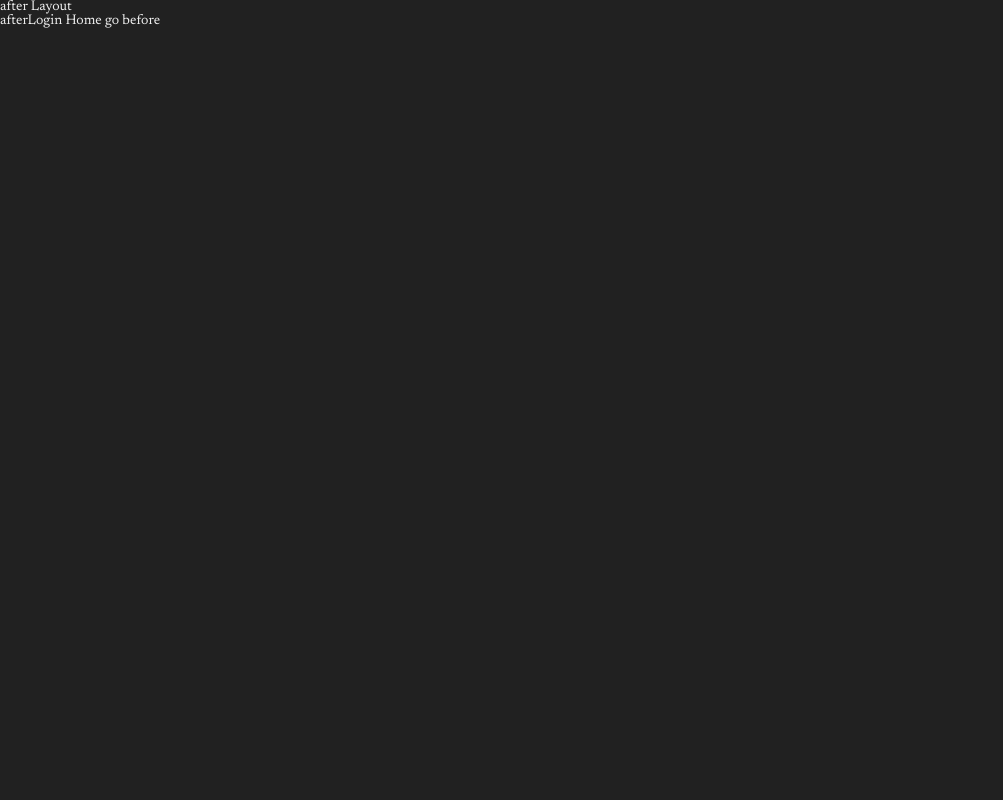
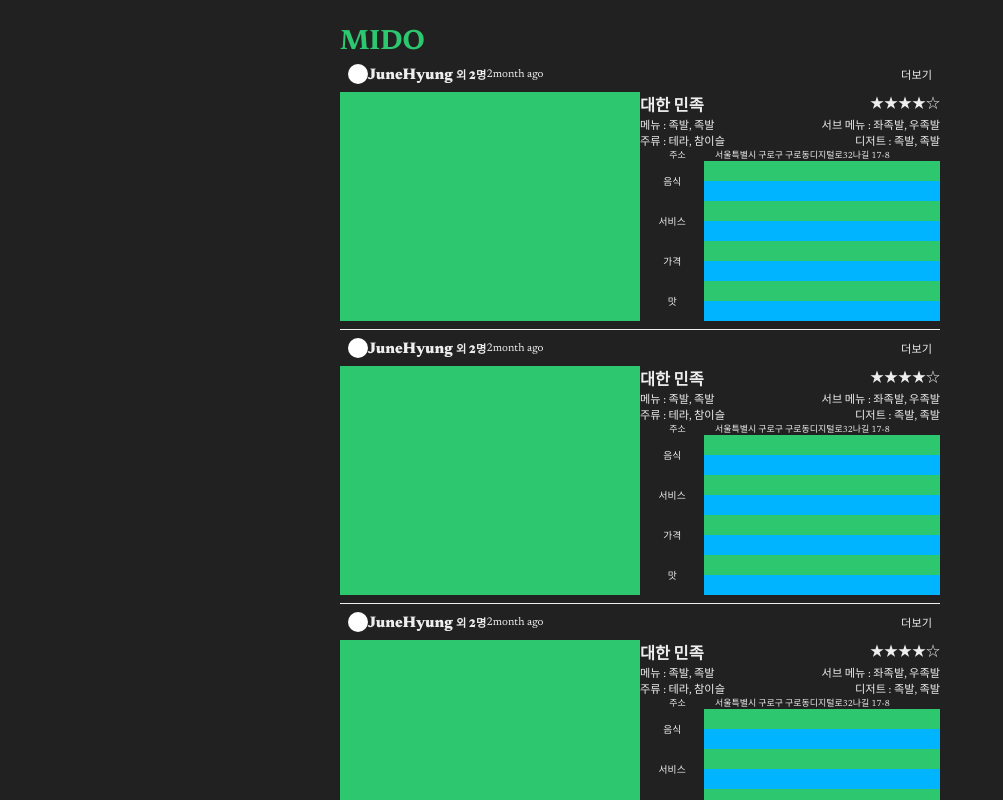
Before and after one commit to dnjswnsthd/Mido_frontend, a Next.js app: page /home in a window 1280 px wide. Shown: the top 800 px of the page, without its empty margins (0-1003 px from the left). Built offline with nearby package versions, Linux system fonts and the light colour scheme.

Commit message:
feat : home page layout

```diff
--- /dev/null
+++ b/app/(afterLogin)/_component/MisigdoItem.tsx
@@ -0,0 +1,69 @@
+import style from "./misigdoItem.module.scss";
+const MisigdoItem = () => {
+  return (
+    <li className={style.misigdo_item}>
+      <div className={style.misigdo_top_area}>
+        <div className={style.pioneer_wrap}>
+          <div className={style.profile_image}></div>
+          <p>
+            <span className={style.boss_name}>JuneHyung</span> <span className={style.member_name}>외 2명</span>
+          </p>
+          <p className={style.write_date}>2month ago</p>
+        </div>
+        <div className={style.more_button}>더보기</div>
+      </div>
+      <div className={style.misigdo_bottom_area}>
+        <section className={style.content_left_section}></section>
+        <section className={style.content_right_section}>
+          <div className={style.content_title}>
+            <h3>대한 민족</h3>
+            <div>★★★★☆</div>
+          </div>
+          <div className={style.content_menu_row}>
+            <div>메뉴 : 족발, 족발</div>
+            <div>서브 메뉴 : 좌족발, 우족발</div>
+          </div>
+          <div className={style.content_menu_row}>
+            <div>주류 : 테라, 참이슬</div>
+            <div>디저트 : 족발, 족발</div>
+          </div>
+          <div className={style.content_address}>
+            <div>주소</div><span>서울특별시 구로구 구로동디지털로32나길 17-8</span>
+          </div>
+          <ul className={style.content_review_chart_wrap}>
+            <li className={style.content_review_chart_item}>
+              <span>음식</span>
+              <div className={style.content_review_chart}>
+                <div className={style.content_review_value_chart}></div>
+                <div className={style.content_review_average_chart}></div>
+              </div>
+            </li>
+            <li className={style.content_review_chart_item}>
+              <span>서비스</span>
+              <div className={style.content_review_chart}>
+                <div className={style.content_review_value_chart}></div>
+                <div className={style.content_review_average_chart}></div>
+              </div>
+            </li>
+            <li className={style.content_review_chart_item}>
+              <span>가격</span>
+              <div className={style.content_review_chart}>
+                <div className={style.content_review_value_chart}></div>
+                <div className={style.content_review_average_chart}></div>
+              </div>
+            </li>
+            <li className={style.content_review_chart_item}>
+              <span>맛</span>
+              <div className={style.content_review_chart}>
+                <div className={style.content_review_value_chart}></div>
+                <div className={style.content_review_average_chart}></div>
+              </div>
+            </li>
+          </ul>
+        </section>
+      </div>
+    </li>
+  );
+};
+
+export default MisigdoItem;
--- /dev/null
+++ b/app/(afterLogin)/_component/NavigationBar.tsx
@@ -0,0 +1,15 @@
+import Link from "next/link";
+import style from "./navigationBar.module.scss";
+const NavigationBar = () => {
+  return (
+    <nav className={style.navigation_bar}>
+      <Link href="/" className={style.navigation_item}>H</Link>
+      <Link href="/" className={style.navigation_item}>M</Link>
+      <Link href="/" className={style.navigation_item}>A</Link>
+      <Link href="/" className={style.navigation_item}>G</Link>
+      <Link href="/" className={style.navigation_item}>U</Link>
+    </nav>
+  )
+}
+
+export default NavigationBar;
--- /dev/null
+++ b/app/(afterLogin)/_component/misigdoItem.module.scss
@@ -0,0 +1,111 @@
+.misigdo_item{
+  display:flex;
+  flex:1;
+  flex-direction: column;
+  padding-bottom:8px;
+  border-bottom:1px solid #eee;
+  .misigdo_top_area{
+    display:flex;
+    justify-content: space-between;
+    padding:8px;
+    .pioneer_wrap{
+      display:flex;
+      justify-content: flex-start;
+      align-items: center;
+      .profile_image{
+        width:20px;
+        height:20px;
+        border-radius:50%;
+        background-color: #fff;
+      }
+      .boss_name{
+        font-weight:900;
+        font-size:1.1em;
+      }
+      .member_name{
+        font-weight:900;
+        font-size:0.8em;
+      }
+      .write_date{
+        display:flex;
+        align-items: center;
+        font-size:0.8em;
+      }
+    }
+    .more_button{
+      display:flex;
+      align-items: center;
+      font-size:0.8em;
+    }
+  }
+  .misigdo_bottom_area{
+    display:flex;
+    .content_left_section{
+      display:flex;
+      flex:1;
+      background-color: #2dc770;
+    }
+    .content_right_section{
+      display:flex;
+      flex-direction: column;
+      flex:1;
+      .content_title{
+        display:flex;
+        justify-content: space-between;
+      }
+      .content_menu_row{
+        display:flex;
+        justify-content: space-between;
+        div{
+          font-size: 0.8em;
+        }
+      }
+      .content_address{
+        display:flex;
+        font-size: 0.8em;
+        div{
+          display:flex;
+          justify-content: center;
+          flex:3;
+          width:20px;
+          font-size: 0.8em;
+        }
+        span{
+          display:flex;
+          flex:9;
+          font-size: 0.8em;
+        }
+      }
+
+      .content_review_chart_wrap{
+        display:flex;
+        flex-direction: column;
+        .content_review_chart_item{
+          display:flex;
+          span{
+            display:flex;
+            justify-content: center;
+            align-items: center;
+            flex:3;
+            font-size: 0.7em;
+          }
+          .content_review_chart{
+            display:flex;
+            flex:11;
+            flex-direction: column;
+            .content_review_value_chart{
+              display:flex;
+              height:20px;
+              background-color:#2dc770;
+            }
+            .content_review_average_chart{
+              display:flex;
+              height:20px;
+              background-color:#00B4FF;
+            }
+          }
+        }
+      }
+    }
+  }
+}
--- /dev/null
+++ b/app/(afterLogin)/_component/navigationBar.module.scss
@@ -0,0 +1,20 @@
+.navigation_bar {
+  display:flex;
+  flex:1;
+  justify-content: center;
+  position:sticky;
+  .navigation_item {
+    display: flex;
+    flex:1;
+    width:20%;
+    height: 60px;
+    justify-content: center;
+    align-items: center;
+    background-color:#fff;
+    color:#212121;
+    &:nth-child(2n){
+      border-left: 1px solid #212121;
+      border-right: 1px solid #212121;
+    }
+  }
+}
--- /dev/null
+++ b/app/(afterLogin)/home/home.module.scss
@@ -0,0 +1,14 @@
+.home_page_container{
+  display:flex;
+  justify-content: flex-start;
+  flex:1;
+  flex-direction: column;
+  .home_page_title{
+    color:#2DC770;
+  }
+
+  .misigdo_list{
+    display:flex;
+    flex-direction: column;
+  }
+}
--- a/app/(afterLogin)/home/page.tsx
+++ b/app/(afterLogin)/home/page.tsx
@@ -1,8 +1,18 @@
-import Link from "next/link";
-
+import MisigdoItem from "../_component/MisigdoItem";
+import style from "./home.module.scss";
 const Home = () => {
   return (
-    <div>afterLogin Home <Link href="/">go before</Link></div>
+    <div className={style.home_page_container}>
+      <h1 className={style.home_page_title}>MIDO</h1>
+      <ul className={style.misigdo_list}>
+        <MisigdoItem />
+        <MisigdoItem />
+        <MisigdoItem />
+        <MisigdoItem />
+        <MisigdoItem />
+        <MisigdoItem />
+      </ul>
+    </div>
   )
 }
 
--- a/app/(afterLogin)/layout.tsx
+++ b/app/(afterLogin)/layout.tsx
@@ -1,13 +1,17 @@
 import { ReactNode } from "react";
-
-type AfterLoginLoyoutProps = {children: ReactNode};
-const AfterLoginLoyout = ({children}: AfterLoginLoyoutProps) => {
+import style from "./page.module.scss";
+import NavigationBar from "./_component/NavigationBar";
+type AfterLoginLoyoutProps = { children: ReactNode, modal: ReactNode };
+const AfterLoginLoyout = ({ children, modal }: AfterLoginLoyoutProps) => {
   return (
-    <div>
-      after Layout
-      {children}
+    <div className={style.layout_container}>
+      <div className={style.content_container}>
+        {children}
+        <NavigationBar />
+      </div>
+      {modal}
     </div>
-  )
-}
+  );
+};
 
 export default AfterLoginLoyout;
--- /dev/null
+++ b/app/(afterLogin)/page.module.scss
@@ -0,0 +1,17 @@
+.layout_container {
+  display:flex;
+  justify-content: center;
+  align-items: center;
+  padding: 2rem 0 0 0;
+  width:100dvw;
+  min-height:100dvh;
+
+  .content_container{
+    display:flex;
+    flex-direction: column;
+    flex:1;
+    justify-content: center;
+    min-width:300px;
+    max-width:600px;
+  }
+}
--- a/app/(beforeLogin)/page.module.scss
+++ b/app/(beforeLogin)/page.module.scss
@@ -1,7 +1,6 @@
 .container {
   display:flex;
   justify-content: center;
-  border:1px solid #eee;
   padding: 2rem 0 0 0;
   width:100dvw;
   height:100dvh;
```
